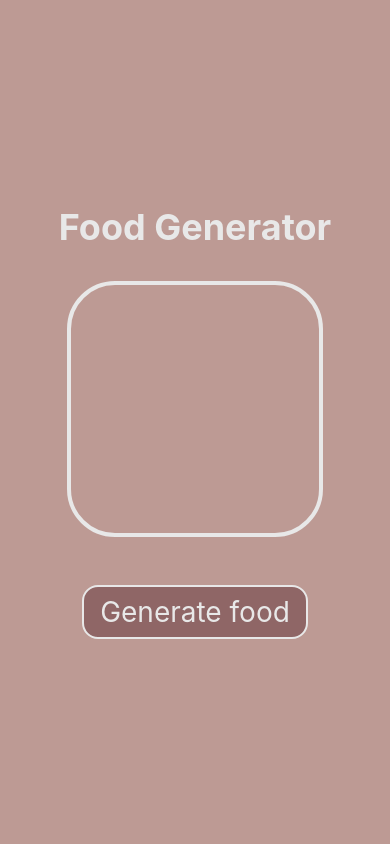
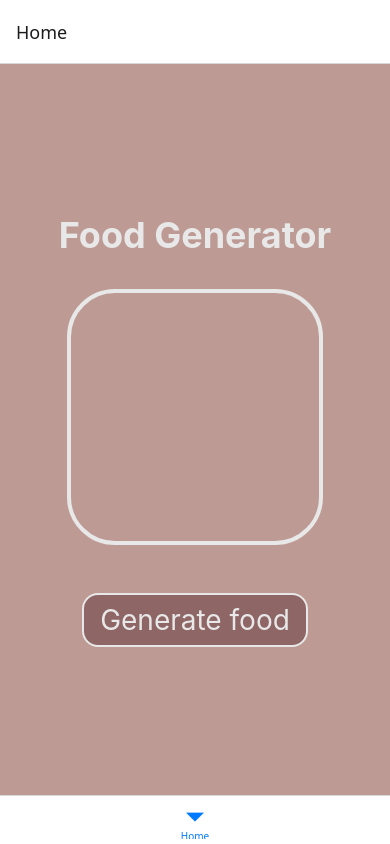
Before and after one commit to EwertonSolitto/food-generator, a React Native app: screen / in a window 390 px wide. Built offline with nearby package versions, Linux system fonts and the light colour scheme; no server answers.

Commit message:
feat: create setup to use routes

```diff
--- a/App.tsx
+++ b/App.tsx
@@ -1,7 +1,7 @@
-import Home from './src/screens/home';
+import Navigation from './src/routes';
 
 export default function App() {
   return (
-    <Home />
+    <Navigation />
   );
 }
--- /dev/null
+++ b/src/routes/index.tsx
@@ -0,0 +1,10 @@
+import { NavigationContainer } from '@react-navigation/native';
+import Routes from './routes';
+
+export default function Navigation() {
+  return (
+    <NavigationContainer>
+      <Routes />
+    </NavigationContainer>
+  );
+}
--- /dev/null
+++ b/src/routes/routes.tsx
@@ -0,0 +1,12 @@
+import { createBottomTabNavigator } from '@react-navigation/bottom-tabs';
+import Home from '../screens/home';
+
+const { Navigator, Screen } = createBottomTabNavigator();
+
+export default function Routes() {
+  return (
+    <Navigator>
+      <Screen name="Home" component={Home} />
+    </Navigator>
+  );
+}
```
